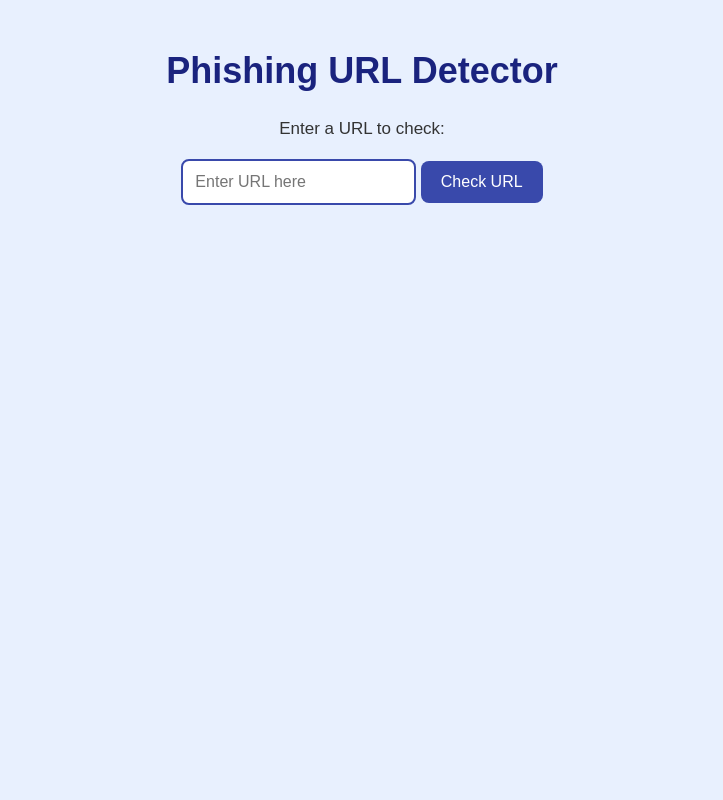
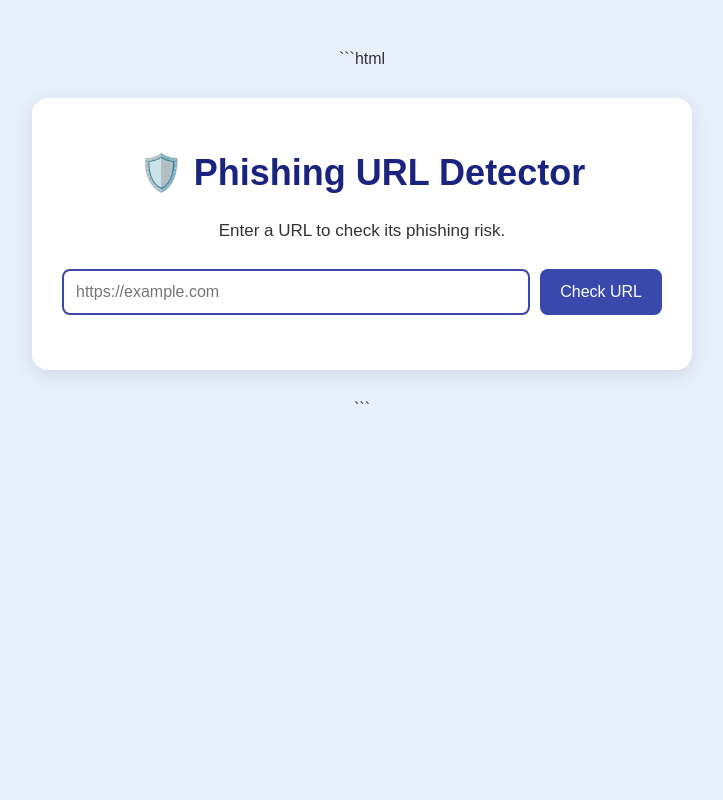
Before and after one commit to Mishva-vibe/scam-phishing-detection, a Flask app: page / in a window 1280 px wide. Shown: the whole page, without its empty margins (278-1001 px from the left). Run offline with Flask 3, Linux system fonts and the light colour scheme.

Commit message:
Refactor index.html for improved structure and styling

````diff
--- a/templates/index.html
+++ b/templates/index.html
@@ -1,19 +1,55 @@
-<html>
+```html
+<!DOCTYPE html>
+<html lang="en">
 <head>
+    <meta charset="UTF-8">
+    <meta name="viewport" content="width=device-width, initial-scale=1.0">
+    <title>Phishing URL Detector</title>
 
-    <title>Phishing URL Detector</title>
-    <link rel="stylesheet" href="style.css">
-
+    <link rel="stylesheet"
+          href="{{ url_for('static', filename='style.css') }}">
 </head>
 <body>
+    <div class="container">
+        <h1>🛡️ Phishing URL Detector</h1>
+        <p>Enter a URL to check its phishing risk.</p>
 
-    <h1>Phishing URL Detector</h1>
+        <form method="POST">
+            <input
+                type="text"
+                name="url"
+                placeholder="https://example.com"
+                value="{{ url }}"
+                required
+            >
+            <button type="submit">Check URL</button>
+        </form>
 
-    <p>Enter a URL to check:</p>
+        {% if score is not none %}
+        <div class="result {{ risk_class }}">
+            <h2>{{ risk_level }}</h2>
+            <p class="percentage">{{ score }}% Risk</p>
 
-    <input type="text" placeholder="Enter URL here">
+            <div class="progress">
+                <div class="progress-bar"
+                     style="width: {{ score }}%;">
+                </div>
+            </div>
 
-    <button>Check URL</button>
+            {% if risk_class == "safe" %}
+                <p>🟢 Low risk based on our checks.</p>
+            {% elif risk_class == "warning" %}
+                <p>🟠 Caution! Some suspicious signs were found.</p>
+            {% else %}
+                <p>🔴 High risk! Avoid opening this URL until verified.</p>
+            {% endif %}
 
+            <p class="checked-url">
+                <strong>Checked URL:</strong> {{ url }}
+            </p>
+        </div>
+        {% endif %}
+    </div>
 </body>
 </html>
+```
````
